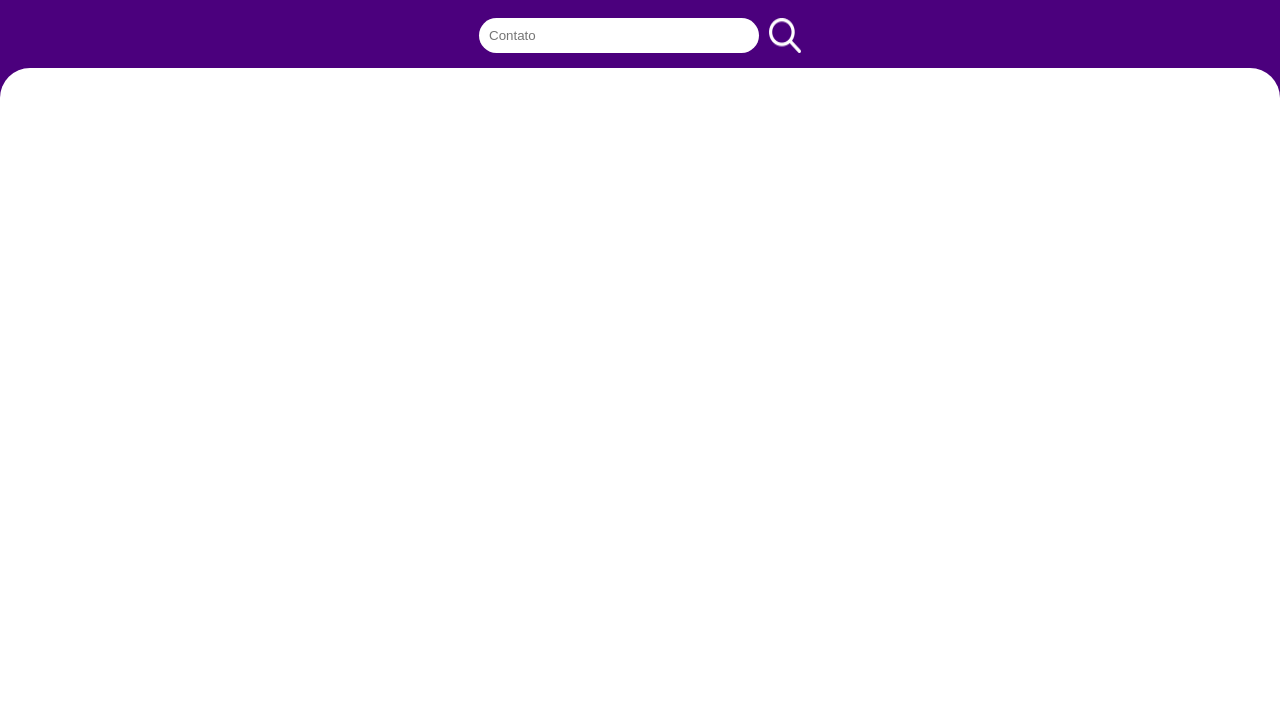
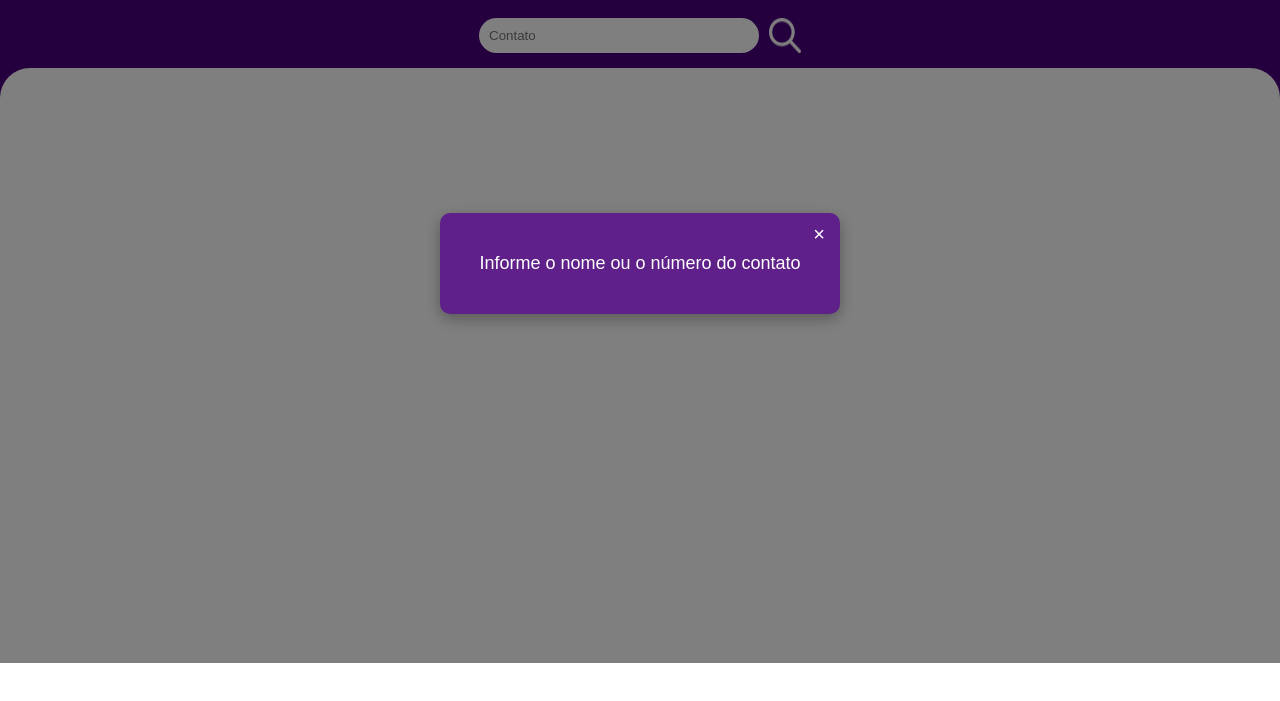
Before and after one commit to Caroldoourado/SistemaDeContatos, a website: page public/pages/contatos.html in a window 1280 px wide. Both pictures are taken after a click on the picture 785 px from the left and 172 px from the top of the page. Shown: the part 137-838 px from the top of the page. Drawn offline with Linux system fonts and the light colour scheme.

Commit message:
Versão 2025_05_14_01

```diff
--- a/public/pages/contatos.html
+++ b/public/pages/contatos.html
@@ -22,8 +22,15 @@
     </section>
 
     <section class="section-board-contact">
-        <div id="contatosFiltrados"> </div>
+        <div id="contatosFiltrados"></div>
     </section>
+
+    <section id="modal" class="modal">
+        <div class="modal-content">
+         <span class="fechar" onclick="fecharModal()">&times;</span>
+         <p id="mensagemModal"></p>
+        </div>
+   </section>
 
     <script src="/scripts/script.js"></script>
 
--- a/public/scripts/script.js
+++ b/public/scripts/script.js
@@ -2,7 +2,7 @@ function getContato(){
     let contato = document.getElementById('contato').value;
 
     if(!contato){
-        alert("Informe o nome ou o número do contato");
+        abrirModal("Informe o nome ou o número do contato");
         return;
     }
 
@@ -12,7 +12,7 @@ function getContato(){
     }).then(contatos => {
         try{
             if(contatos.length === 0){
-                document.getElementById("contatosFiltrados").innerHTML = "<p> Nenhum contato encontrado.<p/>";
+                document.getElementById("contatosFiltrados").innerHTML = `<p style="color: black; text-align: center;"> Nenhum contato encontrado.</p>`;
                 return;
             }
 
@@ -29,7 +29,7 @@ function getContato(){
             })
             document.getElementById("contatosFiltrados").innerHTML = contatosElements;
         } catch (error){
-            alert('Erro ao processar contatos recebidos');
+            abrirModal('Erro ao processar contatos recebidos');
         }
     })
     .catch(error => console.error("Erro na requisição:", error));
@@ -47,11 +47,11 @@ function removerContato(id){
             method: "DELETE",
         }).then (response => {
             if(response.ok){
-                alert("Contato removido com sucesso!");
+                abrirModal("Contato removido com sucesso!");
                 document.getElementById("contatosFiltrados").innerHTML = '';
                 document.getElementById("contato").value = '';
             }else {
-                alert("Erro ao remover o contato.")
+                abrirModal("Erro ao remover o contato.")
             }
         }).catch(error => console.error("Erro ao remover contato:", error));
     }
@@ -63,11 +63,11 @@ function addContato(){
     let telefone = document.getElementById('itelefone').value;
 
     if(!nome){
-        alert('O campo Nome é obrigatório.')
+        abrirModal('O campo Nome é obrigatório.')
     }else if(!email){
-        alert('O campo Email é obrigatório.')
+        abrirModal('O campo Email é obrigatório.')
     }else if(!telefone){
-        alert('O campo Telefone é obrigatório.')
+        abrirModal('O campo Telefone é obrigatório.')
     }
 
     let dados = {nome, email, telefone};
@@ -88,9 +88,18 @@ function addContato(){
         return response.json();
     })
     .then(data => {
-        alert("Contato adicionado com sucesso!", data);
+        abrirModal("Contato adicionado com sucesso!", data);
     })
     .catch(error => {
-        console.error("Erro ao adicionar contato: ", error);
+        abrirModal("Erro ao adicionar contato: ", error);
     });
 }
+
+function abrirModal(mensagem) {
+  document.getElementById('mensagemModal').innerText = mensagem;
+  document.getElementById('modal').style.display = 'flex';
+}
+
+function fecharModal() {
+  document.getElementById('modal').style.display = 'none';
+}
--- a/public/styles/style.css
+++ b/public/styles/style.css
@@ -154,3 +154,39 @@ footer{
 .version{
     font-size: 10px;
 }
+
+.modal {
+  display: none;
+  position: fixed;
+  z-index: 1000;
+  left: 0;
+  top: 0;
+  width: 100%;
+  height: 100%;
+  background-color: rgba(0,0,0,0.5);
+  justify-content: center;
+  align-items: center;
+}
+
+.modal-content {
+  background-color: #5f2189;;
+  padding: 40px 20px;
+  border-radius: 10px;
+  max-width: 400px;
+  width: 90%;
+  text-align: center;
+  box-shadow: 0 5px 15px rgba(0,0,0,0.3);
+  position: relative;
+}
+
+#mensagemModal{
+    font-size: 18px;
+}
+
+.fechar {
+  position: absolute;
+  top: 10px;
+  right: 15px;
+  font-size: 20px;
+  cursor: pointer;
+}
```
Also changed, not shown: public/index.html (+3 -3 lines), public/pages/novoContato.html (+3 -4 lines).
